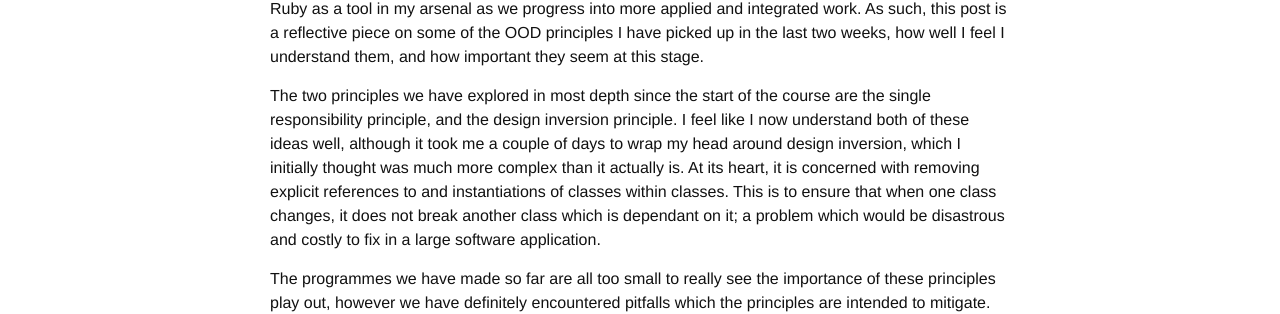
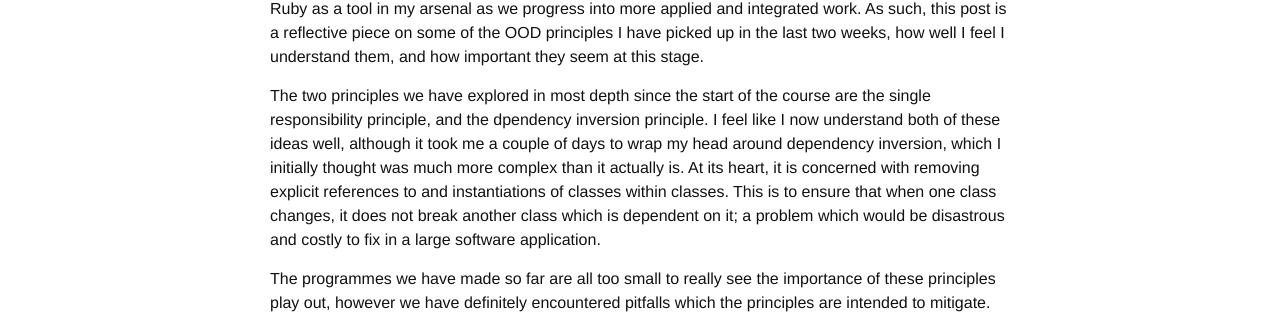
Before and after one commit to scrampin/scrampin.github.io, a Jekyll site: the page built from _posts/2017-03-27-two-weeks-at-makers-academy.html, in a window 1280 px wide. Shown: the part 365-679 px from the top of the page. Built offline with Jekyll 4.4.1, drawn with Linux system fonts in a browser that asks for light colours.

Commit message:
corrected typos

```diff
--- a/_posts/2017-03-27-two-weeks-at-makers-academy.html
+++ b/_posts/2017-03-27-two-weeks-at-makers-academy.html
@@ -7,7 +7,7 @@ categories: jekyll update
 
 <p>Today is the beginning of my third week at Makers Academy. We will now try building web apps, which means that we’re about to start work with very concrete (in a sense) and immediately verifiable results. It also means that we have now completed ‘the ruby part of the course’, which feels a little odd. After spending two weeks intensively programming in ruby, I almost feel like I know less than when I started, given how much I am now aware that I have to learn. I nevertheless appreciate how I can start to use Ruby as a tool in my arsenal as we progress into more applied and integrated work. As such, this post is a reflective piece on some of the OOD principles I have picked up in the last two weeks, how well I feel I understand them, and how important they seem at this stage.</p>
 
-<p>The two principles we have explored in most depth since the start of the course are the single responsibility principle, and the design inversion principle. I feel like I now understand both of these ideas well, although it took me a couple of days to wrap my head around design inversion, which I initially thought was much more complex than it actually is. At its heart, it is concerned with removing explicit references to and instantiations of classes within classes. This is to ensure that when one class changes, it does not break another class which is dependant on it; a problem which would be disastrous and costly to fix in a large software application.</p>
+<p>The two principles we have explored in most depth since the start of the course are the single responsibility principle, and the dpendency inversion principle. I feel like I now understand both of these ideas well, although it took me a couple of days to wrap my head around dependency inversion, which I initially thought was much more complex than it actually is. At its heart, it is concerned with removing explicit references to and instantiations of classes within classes. This is to ensure that when one class changes, it does not break another class which is dependent on it; a problem which would be disastrous and costly to fix in a large software application.</p>
 
 <p>The programmes we have made so far are all too small to really see the importance of these principles play out, however we have definitely encountered pitfalls which the principles are intended to mitigate. The most clear example of this is chaining of methods (a violation of the law of demeter, as I discovered today). Even in a contrived programme recording takeaway orders, I made upwards of four classes, and before I knew it I was dealing with a method call that went three levels deep. My initial intuition was that this was fine, as long as I could keep track of them in my head for long enough to make the code work. My programme was small, and sticking to best practices seemed on the face of it like an unnecessary hassle that prevented my classes from working together as I would like.</p>
 
```
